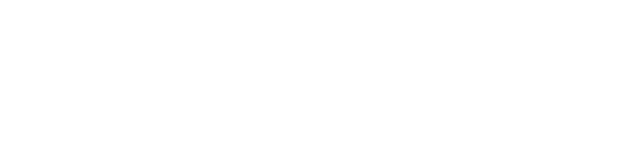
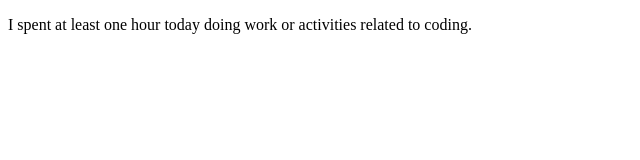
Before and after one commit to jtabb1/2021-06-03-Daily-Coding-Journal, a plain HTML site: page index.html in a window 1280 px wide. Shown: the whole page, without its empty margins (0-640 px from the left). Drawn offline with Linux system fonts and the light colour scheme.

Commit message:
Summarize briefly my coding activities for today.

```diff
--- a/index.html
+++ b/index.html
@@ -7,6 +7,8 @@
     <link href="style.css" rel="stylesheet" type="text/css" />
   </head>
   <body>
+    <p>I spent at least one hour today doing work or activities related to coding.
+    </p>
     <script src="script.js"></script>
   </body>
 </html>
```
